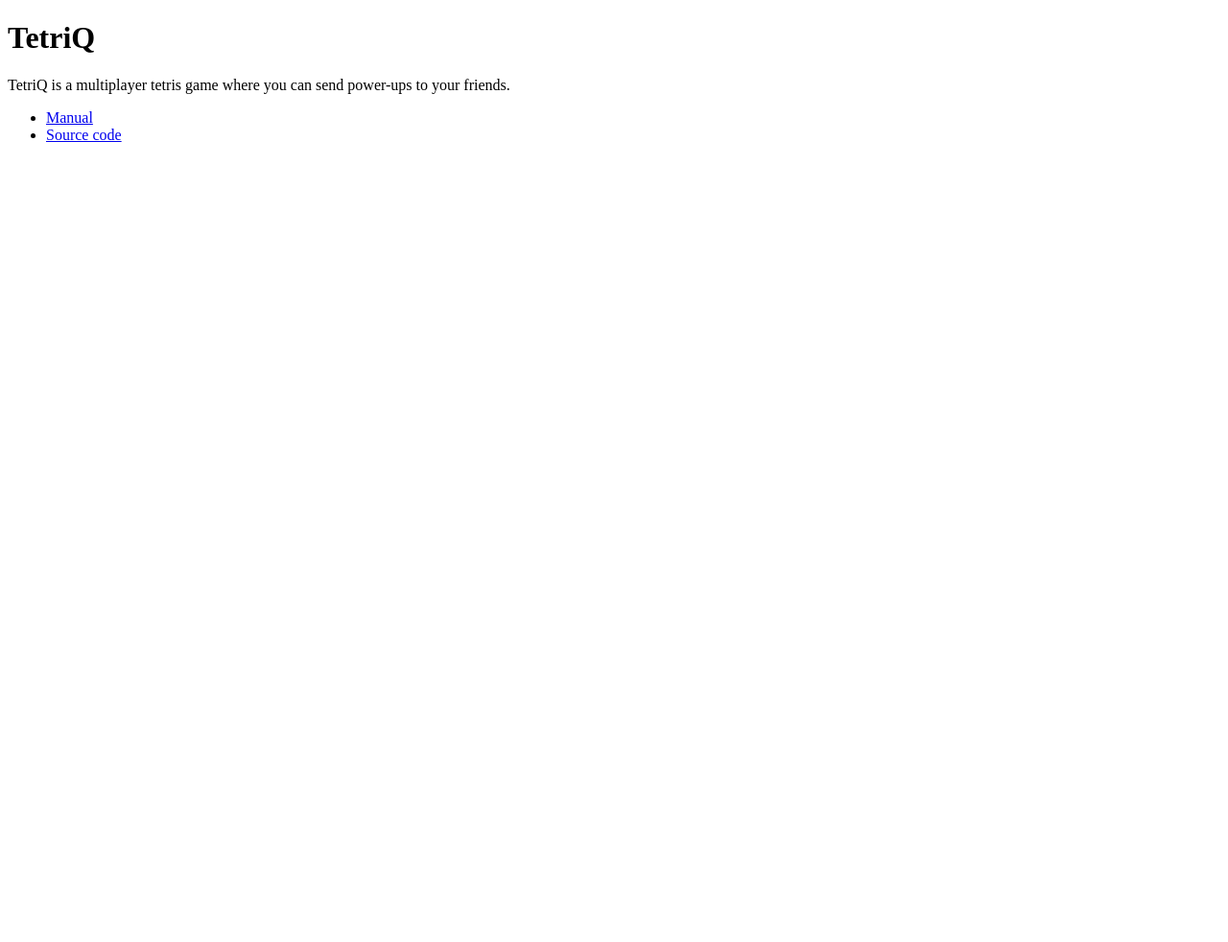
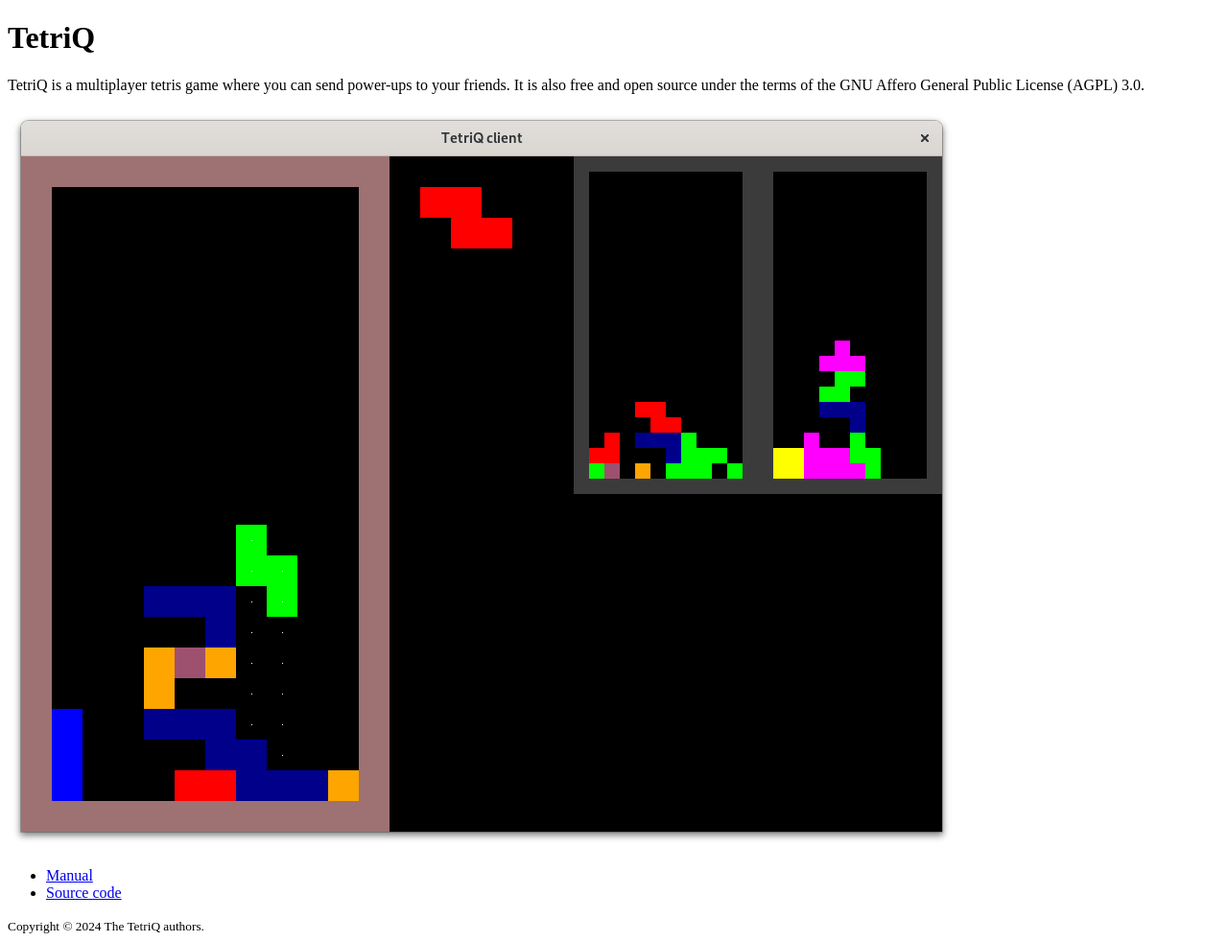
Before and after one commit to TetriQ/website, a plain HTML site: page www/index.html in a window 1280 px wide. Shown: the whole page at 96% size. Before the commit the page ends 800 px from the top, so only its background shows below. Drawn offline with Linux system fonts and the light colour scheme.

Commit message:
add game screenshot, copyright info and meta description

```diff
--- a/www/index.html
+++ b/www/index.html
@@ -8,16 +8,18 @@ SPDX-License-Identifier: AGPL-3.0-or-later
 <html>
   <head>
     <title>TetriQ</title>
+    <meta name="description" content="FOSS multiplayer tetris game for Linux with cool power-ups.">
   </head>
   <body>
     <h1>TetriQ</h1>
     <p>
-      TetriQ is a multiplayer tetris game where you can send power-ups to your friends.
+      TetriQ is a multiplayer tetris game where you can send power-ups to your friends. It is also free and open source under the terms of the GNU Affero General Public License (AGPL) 3.0.
     </p>
+    <img src="game-screenshot.png" alt="Game screenshot">
     <ul>
       <li><a href="/manual">Manual</a></li>
       <li><a href="https://github.com/TetriQ/TetriQ">Source code</a></li>
     </ul>
-
+    <small>Copyright © 2024 The TetriQ authors.</small>
   </body>
 </html>
```
Also changed, not shown: www/game-screenshot.png (added), 1 other file.
